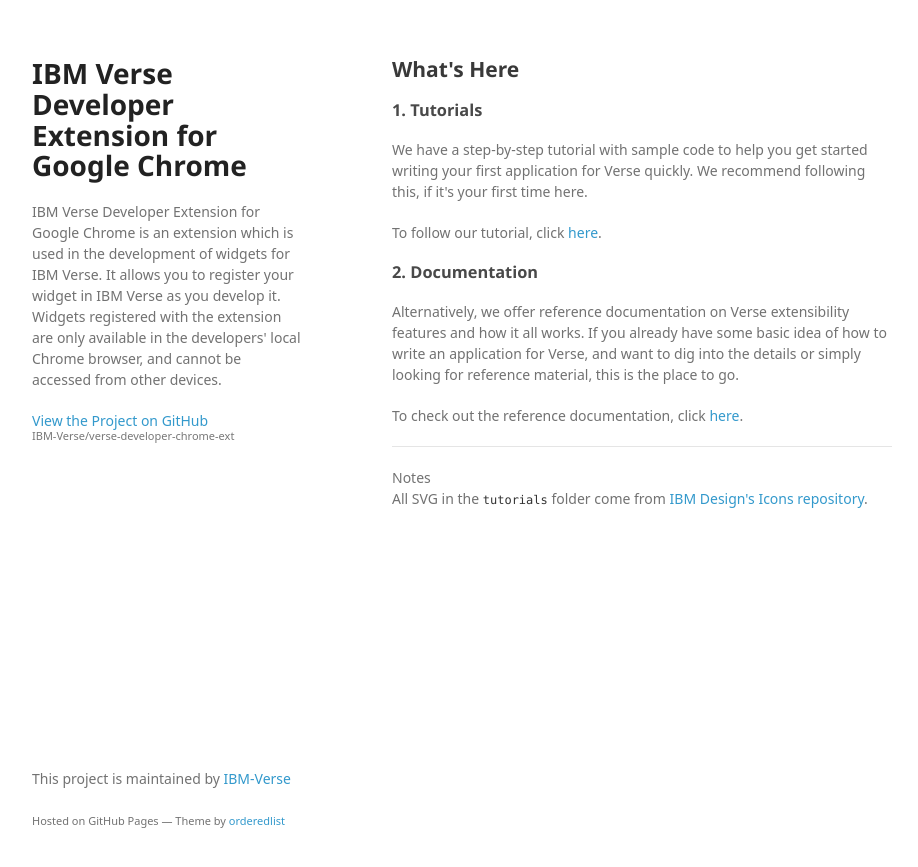
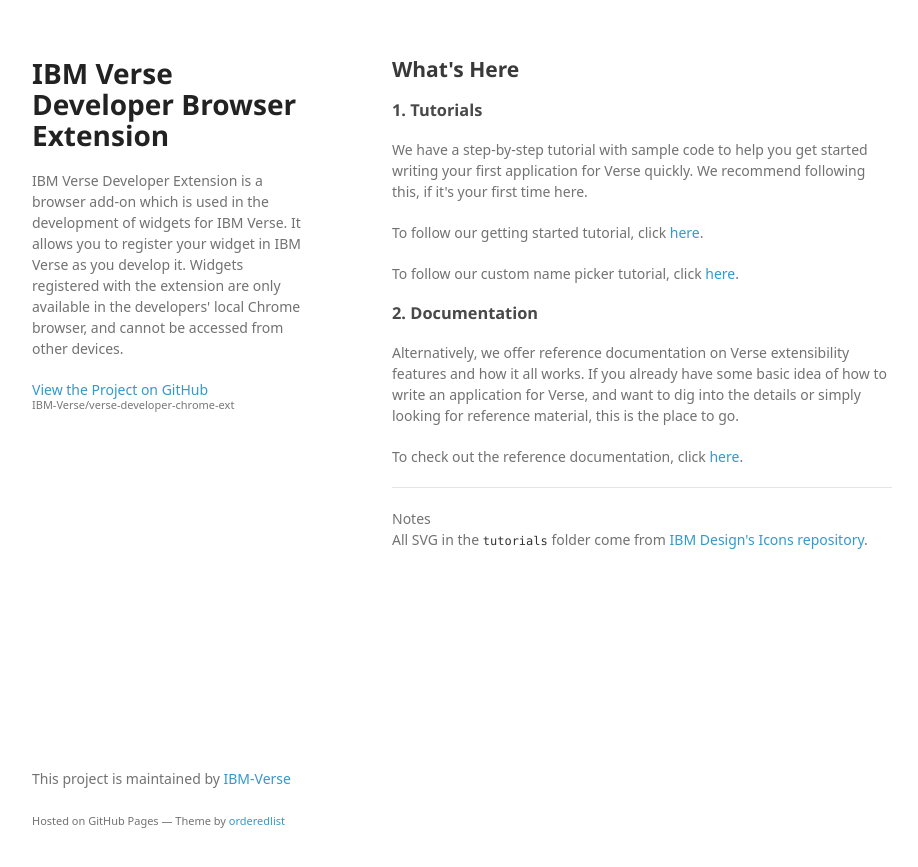
Before and after one commit to ibmverse/verse-developer, a Jekyll site: the page index.html, which Jekyll copies as it is, in a window 1280 px wide. Shown: the top 867 px of the page, without its empty margins (178-1096 px from the left). Built offline with Jekyll 4.4.1, drawn with Linux system fonts in a browser that asks for light colours; some web fonts are replaced.

Commit message:
Update index.html

```diff
--- a/index.html
+++ b/index.html
@@ -15,8 +15,8 @@
   <body>
     <div class="wrapper">
       <header>
-        <h1>IBM Verse Developer Extension for Google Chrome</h1>
-        <p>IBM Verse Developer Extension for Google Chrome is an extension which is used in the development of widgets for IBM Verse. It allows you to register your widget in IBM Verse as you develop it. Widgets registered with the extension are only available in the developers&#39; local Chrome browser, and cannot be accessed from other devices.</p>
+        <h1>IBM Verse Developer Browser Extension</h1>
+        <p>IBM Verse Developer Extension is a browser add-on which is used in the development of widgets for IBM Verse. It allows you to register your widget in IBM Verse as you develop it. Widgets registered with the extension are only available in the developers&#39; local Chrome browser, and cannot be accessed from other devices.</p>
 
         <p class="view"><a href="https://git.swg.usma.ibm.com/IBM-Verse/verse-developer-chrome-ext">View the Project on GitHub <small>IBM-Verse/verse-developer-chrome-ext</small></a></p>
 
@@ -31,7 +31,8 @@
 
 <p>We have a step-by-step tutorial with sample code to help you get started writing your first application for Verse quickly. We recommend following this, if it's your first time here.</p>
 
-<p>To follow our tutorial, click <a href="https://git.swg.usma.ibm.com/pages/IBM-Verse/verse-developer-chrome-ext/tutorials/tutorial_verse_developer.html">here</a>.</p>
+<p>To follow our getting started tutorial, click <a href="https://git.swg.usma.ibm.com/pages/IBM-Verse/verse-developer-chrome-ext/tutorials/tutorial_verse_developer.html">here</a>.</p>
+<p>To follow our custom name picker tutorial, click <a href="https://git.swg.usma.ibm.com/pages/IBM-Verse/verse-developer-chrome-ext/tutorials/tutorial_custom_name_picker.html">here</a>.</p>
 
 <h3>
 <a id="2-documentation" class="anchor" href="#2-documentation" aria-hidden="true"><span aria-hidden="true" class="octicon octicon-link"></span></a>2. Documentation</h3>
```
